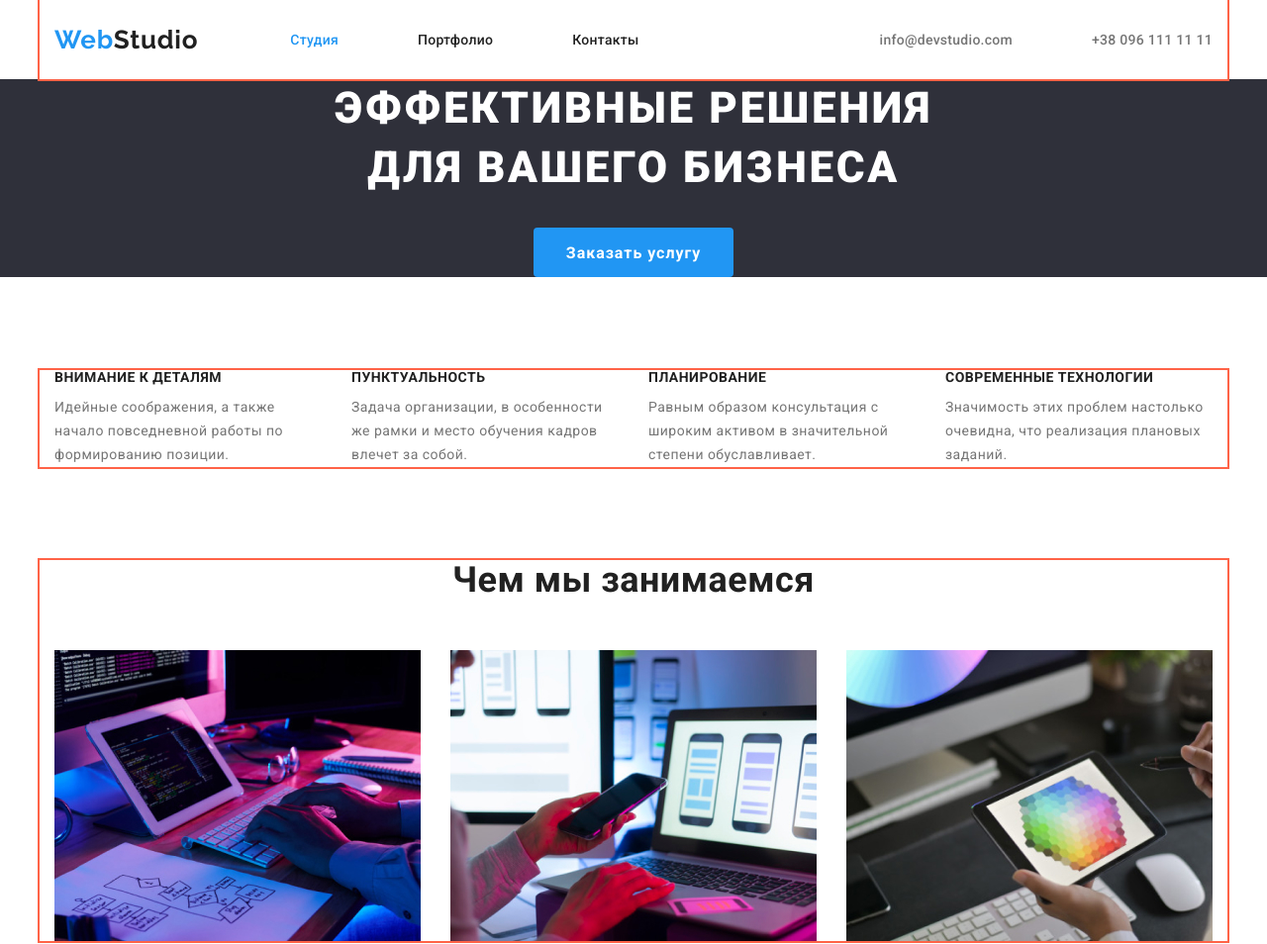
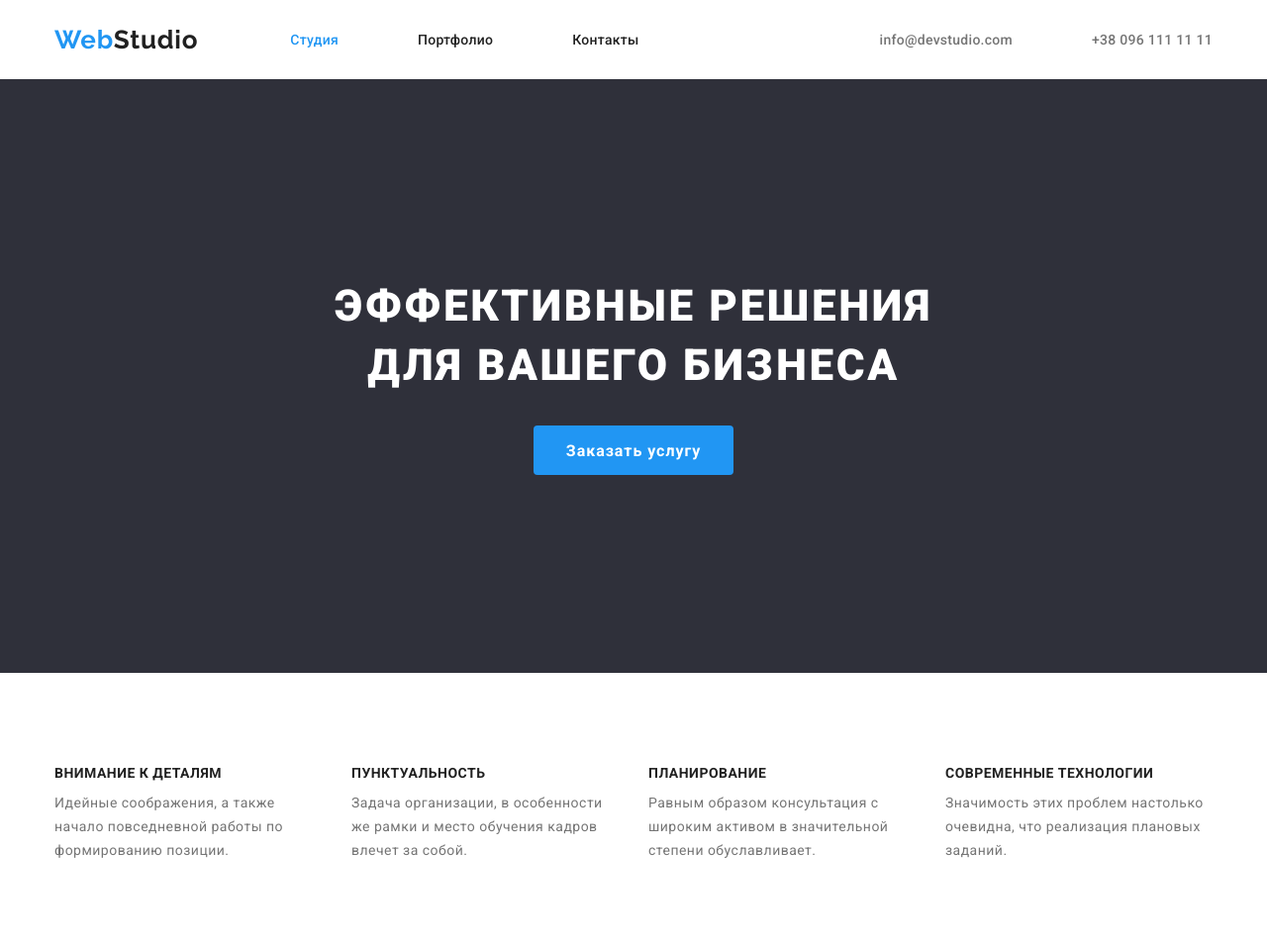
Before and after one commit to YanaHorbachova/goit-markup-hw-03, a plain HTML site: page index.html in a window 1280 px wide. Shown: the top 954 px of the page at 99% size. Drawn offline with nearby package versions, Linux system fonts and the light colour scheme.

Commit message:
заданы padding и margin

```diff
--- a/styles/styles.css
+++ b/styles/styles.css
@@ -38,7 +38,7 @@ img {
   width: 1200px;
   margin: 0 auto;
   padding: 0px 15px;
-  outline: 2px solid tomato;
+  /* outline: 2px solid tomato; */
 }
 .conteiner.nav {
   display: flex;
@@ -200,6 +200,8 @@ img {
 .hero {
   background-color: var(--background);
   text-align: center;
+  padding-top: 200px;
+  padding-bottom: 200px;
 }
 .hero-title {
   margin-top: 0px;
```
